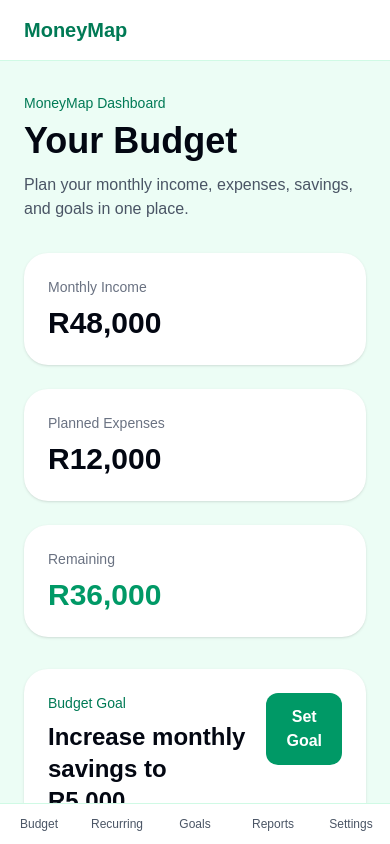
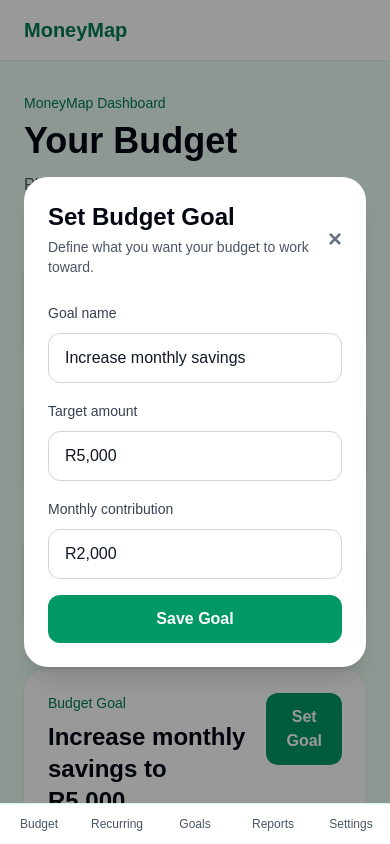
Before and after one commit to tangani/MoneyMap, a Next.js app in the folder frontend/: page /budget in a window 390 px wide. Both pictures are taken after a click on the button "Set Goal". Shown: the top 844 px of the page. Built offline with nearby package versions, Linux system fonts and the light colour scheme.

Commit message:
Adding the budget page for mobile and web

```diff
--- a/frontend/app/budget/page.tsx
+++ b/frontend/app/budget/page.tsx
@@ -1,6 +1,23 @@
+"use client";
+
 import AppShell from "@/components/AppShell";
+import {useEffect, useState} from "react";
 
-const budgetItems = [
+type BudgetItem = {
+    name: string;
+    amount: string;
+    category: string;
+};
+
+type BudgetGoal = {
+    name: string;
+    targetAmount: string;
+    monthlyContribution: string;
+};
+
+const BUDGET_ITEMS_STORAGE_KEY = "moneymap:budget-items";
+
+const initialBudgetItems: BudgetItem[] = [
     { name: "Rent", amount: "R7,500", category: "Bills" },
     { name: "Groceries", amount: "R3,000", category: "Essentials" },
     { name: "Transport", amount: "R1,500", category: "Essentials" },
@@ -13,17 +30,74 @@ const summaryCards = [
     { label: "Remaining", value: "R36,000", highlight: true },
 ];
 
+const initialGoal: BudgetGoal = {
+    name: "Increase monthly savings",
+    targetAmount: "R5,000",
+    monthlyContribution: "R2,000",
+};
+
 export default function BudgetPage() {
+    const [goal, setGoal] = useState(initialGoal);
+    const [isItemModalOpen, setIsItemModalOpen] = useState(false);
+    const [isGoalModalOpen, setIsGoalModalOpen] = useState(false);
+
+    const [budgetItems, setBudgetItems] = useState<BudgetItem[]>(() => {
+        if (typeof window === "undefined") {
+            return initialBudgetItems;
+        }
+
+        const savedItems = localStorage.getItem(BUDGET_ITEMS_STORAGE_KEY);
+
+        return savedItems ? JSON.parse(savedItems) : initialBudgetItems;
+    });
+
+    function handleAddItem(item: BudgetItem) {
+        setBudgetItems((currentItems) => [...currentItems, item]);
+        setIsItemModalOpen(false);
+    }
+
+    function handleSetGoal(updatedGoal: BudgetGoal) {
+        setGoal(updatedGoal);
+        setIsGoalModalOpen(false);
+    }
+
+    useEffect(() => {
+        localStorage.setItem(
+            BUDGET_ITEMS_STORAGE_KEY,
+            JSON.stringify(budgetItems)
+        );
+    }, [budgetItems]);
+
     return (
         <AppShell>
             <section>
                 <PageHeader />
-
                 <SummaryCards />
 
-                <BudgetGoalCard />
+                <BudgetGoalCard
+                    goal={goal}
+                    onSetGoal={() => setIsGoalModalOpen(true)}
+                />
 
-                <BudgetItems />
+                <BudgetItems
+                    budgetItems={budgetItems}
+                    onAddItem={() => setIsItemModalOpen(true)}
+                />
+
+                {isItemModalOpen && (
+                    <AddBudgetItemModal
+                        onClose={() => setIsItemModalOpen(false)}
+                        onAddItem={handleAddItem}
+                    />
+                )}
+
+                {isGoalModalOpen && (
+                    <SetGoalModal
+                        initialGoal={goal}
+                        onClose={() => setIsGoalModalOpen(false)}
+                        onSetGoal={handleSetGoal}
+                    />
+                )}
             </section>
         </AppShell>
     );
@@ -65,7 +139,13 @@ function SummaryCards() {
     );
 }
 
-function BudgetGoalCard() {
+function BudgetGoalCard({
+                            goal,
+                            onSetGoal,
+                        }: {
+    goal: BudgetGoal;
+    onSetGoal: () => void;
+}) {
     return (
         <section className="mt-8 rounded-3xl bg-white p-6 shadow-sm">
             <div className="flex items-start justify-between gap-4">
@@ -73,24 +153,27 @@ function BudgetGoalCard() {
                     <p className="text-sm font-medium text-emerald-700">Budget Goal</p>
 
                     <h2 className="mt-2 text-2xl font-bold">
-                        Increase monthly savings to R5,000
+                        {goal.name} to {goal.targetAmount}
                     </h2>
 
                     <p className="mt-2 text-gray-600">
-                        You are currently saving R2,000. Adjust your planned budget to close
-                        the R3,000 gap.
+                        You are currently contributing {goal.monthlyContribution}. Adjust
+                        your planned budget to move closer to your target.
                     </p>
                 </div>
 
-                <button className="rounded-xl bg-emerald-600 px-5 py-3 font-semibold text-white transition hover:bg-emerald-700">
+                <button
+                    onClick={onSetGoal}
+                    className="rounded-xl bg-emerald-600 px-5 py-3 font-semibold text-white transition hover:bg-emerald-700"
+                >
                     Set Goal
                 </button>
             </div>
 
             <div className="mt-6">
                 <div className="mb-2 flex justify-between text-sm text-gray-600">
-                    <span>Current: R2,000</span>
-                    <span>Target: R5,000</span>
+                    <span>Current: {goal.monthlyContribution}</span>
+                    <span>Target: {goal.targetAmount}</span>
                 </div>
 
                 <div className="h-3 rounded-full bg-emerald-100">
@@ -101,7 +184,13 @@ function BudgetGoalCard() {
     );
 }
 
-function BudgetItems() {
+function BudgetItems({
+                         budgetItems,
+                         onAddItem,
+                     }: {
+    budgetItems: BudgetItem[];
+    onAddItem: () => void;
+}) {
     return (
         <section className="mt-8 rounded-3xl bg-white p-6 shadow-sm">
             <div className="mb-6 flex items-center justify-between">
@@ -113,7 +202,10 @@ function BudgetItems() {
                     </p>
                 </div>
 
-                <button className="rounded-xl bg-emerald-600 px-5 py-3 font-semibold text-white transition hover:bg-emerald-700">
+                <button
+                    onClick={onAddItem}
+                    className="rounded-xl bg-emerald-600 px-5 py-3 font-semibold text-white transition hover:bg-emerald-700"
+                >
                     Add Item
                 </button>
             </div>
@@ -121,7 +213,7 @@ function BudgetItems() {
             <div className="space-y-4">
                 {budgetItems.map((item) => (
                     <div
-                        key={item.name}
+                        key={`${item.name}-${item.amount}`}
                         className="flex items-center justify-between rounded-2xl border border-gray-200 p-4"
                     >
                         <div>
@@ -136,3 +228,153 @@ function BudgetItems() {
         </section>
     );
 }
+
+function AddBudgetItemModal({
+                                onClose,
+                                onAddItem,
+                            }: {
+    onClose: () => void;
+    onAddItem: (item: BudgetItem) => void;
+}) {
+    const [name, setName] = useState("");
+    const [amount, setAmount] = useState("");
+    const [category, setCategory] = useState("");
+
+    function handleSubmit(event: React.FormEvent<HTMLFormElement>) {
+        event.preventDefault();
+
+        if (!name || !amount || !category) return;
+
+        onAddItem({
+            name,
+            amount: formatRandAmount(amount),
+            category,
+        });
+    }
+
+    return (
+        <Modal title="Add Budget Item" subtitle="Add a planned expense or saving category." onClose={onClose}>
+            <form onSubmit={handleSubmit} className="space-y-4">
+                <ModalInput label="Name" value={name} onChange={setName} placeholder="e.g. Internet" />
+                <ModalInput label="Amount" value={amount} onChange={setAmount} placeholder="e.g. 899" />
+                <ModalInput label="Category" value={category} onChange={setCategory} placeholder="e.g. Bills" />
+
+                <SubmitButton label="Save Item" />
+            </form>
+        </Modal>
+    );
+}
+
+function SetGoalModal({
+                          initialGoal,
+                          onClose,
+                          onSetGoal,
+                      }: {
+    initialGoal: BudgetGoal;
+    onClose: () => void;
+    onSetGoal: (goal: BudgetGoal) => void;
+}) {
+    const [goalName, setGoalName] = useState(initialGoal.name);
+    const [targetAmount, setTargetAmount] = useState(initialGoal.targetAmount);
+    const [monthlyContribution, setMonthlyContribution] = useState(
+        initialGoal.monthlyContribution
+    );
+
+    function handleSubmit(event: React.FormEvent<HTMLFormElement>) {
+        event.preventDefault();
+
+        if (!goalName || !targetAmount || !monthlyContribution) return;
+
+        onSetGoal({
+            name: goalName,
+            targetAmount: formatRandAmount(targetAmount),
+            monthlyContribution: formatRandAmount(monthlyContribution),
+        });
+    }
+
+    return (
+        <Modal title="Set Budget Goal" subtitle="Define what you want your budget to work toward." onClose={onClose}>
+            <form onSubmit={handleSubmit} className="space-y-4">
+                <ModalInput label="Goal name" value={goalName} onChange={setGoalName} placeholder="e.g. Emergency Fund" />
+                <ModalInput label="Target amount" value={targetAmount} onChange={setTargetAmount} placeholder="e.g. 5000" />
+                <ModalInput label="Monthly contribution" value={monthlyContribution} onChange={setMonthlyContribution} placeholder="e.g. 1000" />
+
+                <SubmitButton label="Save Goal" />
+            </form>
+        </Modal>
+    );
+}
+
+function Modal({
+                   title,
+                   subtitle,
+                   onClose,
+                   children,
+               }: {
+    title: string;
+    subtitle: string;
+    onClose: () => void;
+    children: React.ReactNode;
+}) {
+    return (
+        <div className="fixed inset-0 z-50 flex items-center justify-center bg-black/40 px-6">
+            <div className="w-full max-w-md rounded-3xl bg-white p-6 shadow-xl">
+                <div className="mb-6 flex items-center justify-between">
+                    <div>
+                        <h2 className="text-2xl font-bold">{title}</h2>
+                        <p className="mt-1 text-sm text-gray-600">{subtitle}</p>
+                    </div>
+
+                    <button
+                        onClick={onClose}
+                        className="text-2xl font-semibold text-gray-500 hover:text-gray-800"
+                    >
+                        ×
+                    </button>
+                </div>
+
+                {children}
+            </div>
+        </div>
+    );
+}
+
+function ModalInput({
+                        label,
+                        value,
+                        onChange,
+                        placeholder,
+                    }: {
+    label: string;
+    value: string;
+    onChange: (value: string) => void;
+    placeholder: string;
+}) {
+    return (
+        <div>
+            <label className="text-sm font-medium text-gray-700">{label}</label>
+
+            <input
+                value={value}
+                onChange={(event) => onChange(event.target.value)}
+                placeholder={placeholder}
+                className="mt-2 w-full rounded-xl border border-gray-300 px-4 py-3 text-gray-900 placeholder:text-gray-400 outline-none transition focus:border-emerald-600 focus:ring-2 focus:ring-emerald-200"
+            />
+        </div>
+    );
+}
+
+function SubmitButton({ label }: { label: string }) {
+    return (
+        <button
+            type="submit"
+            className="w-full rounded-xl bg-emerald-600 px-5 py-3 font-semibold text-white transition hover:bg-emerald-700"
+        >
+            {label}
+        </button>
+    );
+}
+
+function formatRandAmount(value: string) {
+    return value.trim().startsWith("R") ? value.trim() : `R${value.trim()}`;
+}
```
